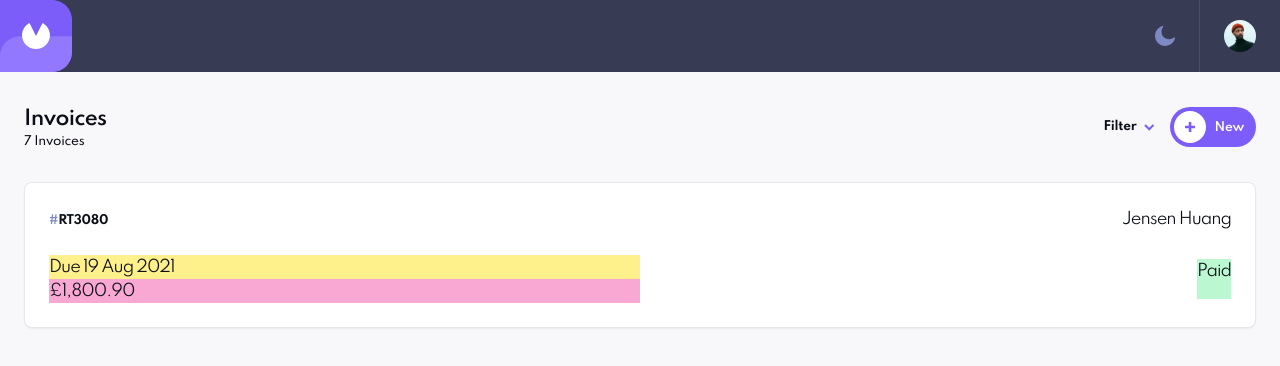
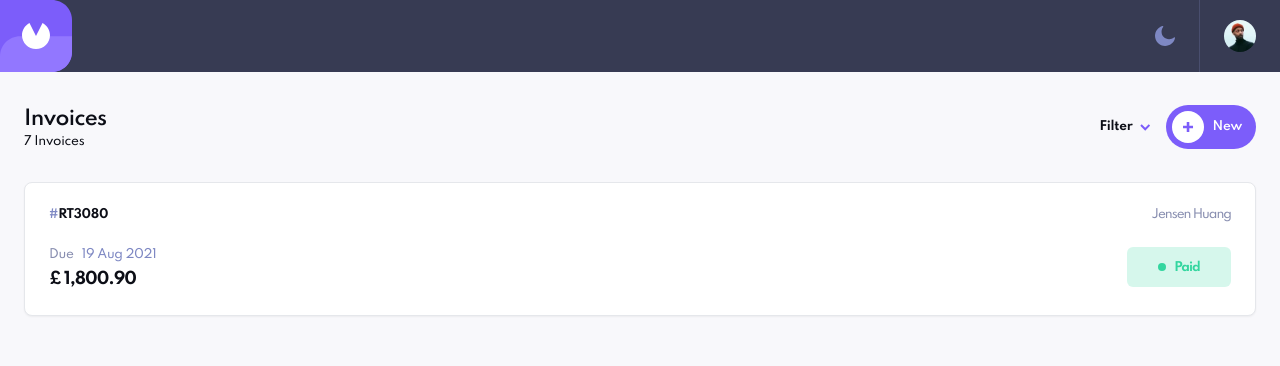
Before and after one commit to kristjanv001/invoice-app, a Next.js app: page / in a window 1280 px wide. Shown: the top 366 px of the page. Built offline with nearby package versions, Linux system fonts and the light colour scheme.

Commit message:
button with cva. invoice card hardcoded done

```diff
--- a/app/components/Button.tsx
+++ b/app/components/Button.tsx
@@ -1,46 +1,36 @@
 import { cva, type VariantProps } from "class-variance-authority";
+import { ButtonHTMLAttributes } from "react";
 
 
-const button = cva("button", {
+const button = cva([
+  "border-transparent",
+  "tracking-[-0.25px]",
+  "rounded-3xl",
+  "font-semibold",
+  "text-xs",
+  "leading-none",
+  "flex",
+  "items-center",
+  "justify-center",
+],
+{
   variants: {
     intent: {
-      primary: [
-        "bg-venetian_nights",
-        "text-white",
-        "border-transparent",
-        "hover:bg-forgotten_purple",
+      primary: ["bg-venetian_nights text-white hover:bg-forgotten_purple"],
+      secondary: [],
+      danger: []
+    }
+  }
+})
 
-      ],
-      secondary: [
-        "bg-white",
-        "text-gray-800",
-        "border-gray-400",
-        "hover:bg-gray-100",
-      ],
-    },
-    size: {
-      small: [""],
-      medium: [""],
-    },
-  },
-  compoundVariants: [
-    {
-      intent: "primary",
-      size: "medium",
-      class: "rounded-3xl text-xs font-semibold leading-4 tracking-[-0.25px] p-2"
-    }
-  ],
-  defaultVariants: {
-    intent: "primary",
-    size: "medium",
-  },
-});
+interface ButtonProps extends React.HTMLAttributes<HTMLButtonElement>,
+  VariantProps<typeof button> {}
 
-export interface ButtonProps extends
-  React.ButtonHTMLAttributes<HTMLButtonElement>, VariantProps<typeof button> {}
-
-export function Button({ className, intent, size, ...props }: ButtonProps) {
+export function Button({className, intent, ...props}: ButtonProps) {
   return (
-    <button className={button({ intent, size, className })} {...props} />
-  );
+    <button
+      className={button({className, intent})}
+      {...props}
+    />
+  )
 }
--- a/app/components/InvoicesHeader.tsx
+++ b/app/components/InvoicesHeader.tsx
@@ -3,13 +3,15 @@ import { Button } from "./Button"
 
 function NewInvoiceBtn() {
   return (
-    <Button intent="primary" className="flex justify-center items-center pl-1 pt-1 pr-3 pb-1">
+    <Button intent="primary" className="flex justify-center items-center pl-[6px] pr-[14px] py-[6px]">
       <svg xmlns="http://www.w3.org/2000/svg" width="32" height="32" viewBox="0 0 32 32" fill="none">
         <circle cx="16" cy="16" r="16" fill="white"/>
-        <path d="M17.3131 21.0234V17.3136H21.0229V14.7333H17.3131V11.0234H14.7328V14.7333H11.0229V17.3136H14.7328V21.0234H17.3131Z"
-          fill="#7C5DFA"/>
+        <path
+          d="M17.3131 21.0234V17.3136H21.0229V14.7333H17.3131V11.0234H14.7328V14.7333H11.0229V17.3136H14.7328V21.0234H17.3131Z"
+          fill="#7C5DFA"
+        />
       </svg>
-      <span className="ml-2 mt-[2px]">New</span>
+      <span className="ml-2">New</span>
     </Button>
   )
 }
--- a/app/components/InvoicesView.tsx
+++ b/app/components/InvoicesView.tsx
@@ -1,37 +1,43 @@
 import { InvoicesHeader } from "./InvoicesHeader"
 
 
-// font-size: 12px;
-// font-style: normal;
-// font-weight: 700;
-// line-height: 15px; /* 125% */
-// letter-spacing: -0.25px;
-
+function Label() {
+  return (
+    <div className="h-10 w-[104px] bg-dark_shamrock flex justify-center items-center bg-opacity-20 rounded-md">
+      <div className="h-2 w-2 rounded-full bg-dark_shamrock"></div>
+      <span className="text-xs font-bold text-dark_shamrock mt-[2px] ml-2">Paid</span>
+    </div>
+  )
+}
 
 function InvoiceCard() {
   return (
     <div className="min-h-[134px] bg-white border rounded-lg shadow-sm mt-8 p-6">
 
       <div className="grid grid-cols-2">
-
         <div className="col-span-1">
           <div className="grid grid-rows-4">
-            <div className="row-span-2">
-              <span className="text-true_lavender font-bold text-xs tracking-[-0.25px] leading-4">#</span>
-              <span className="font-bold text-xs tracking-[-0.25px] leading-4">RT3080</span>
+            <div className="row-span-2 font-bold text-xs tracking-[-0.25px] leading-4 justify-end">
+              <span className="text-true_lavender">#</span>
+              <span>RT3080</span>
             </div>
-            <div className="row-span-1 bg-yellow-200"><span>Due 19 Aug 2021</span></div>
-            <div className="row-span-1 bg-pink-300">£1,800.90</div>
+            <div className="row-span-1 text-xs font-medium leading-4 tracking-[-0.25px]">
+              <span className="text-purple_impression mr-2">Due</span>
+              <span className="text-true_lavender">19 Aug 2021</span>
+            </div>
+            <div className="row-span-1 flex items-end">
+                <span className="text-base font-bold leading-none mt-1">£ 1,800.90</span>
+              </div>
           </div>
         </div>
 
         <div className="col-span-1">
-          <div className="grid grid-rows-2 justify-items-end h-full">
-            <div className="row-span-1 h-full items-center justify-center"><span>Jensen Huang</span></div>
-            <div className="row-span-1 h-full flex justify-center items-center">
-              <div className="h-10 bg-green-200">
-                Paid
-              </div>
+          <div className="grid grid-rows-2 h-full">
+            <div className="row-span-1 h-full flex items-start justify-end">
+              <span className="text-purple_impression font-medium text-xs leading-4">Jensen Huang</span>
+            </div>
+            <div className="row-span-1 h-full flex justify-end items-end">
+              <Label />
             </div>
           </div>
         </div>
--- a/tailwind.config.ts
+++ b/tailwind.config.ts
@@ -18,6 +18,8 @@ const config: Config = {
         // header divider
         "blue_indigo": "#494E6E",
 
+        // labels
+        "dark_shamrock": "#33D69F",
 
 
         // design system
```
